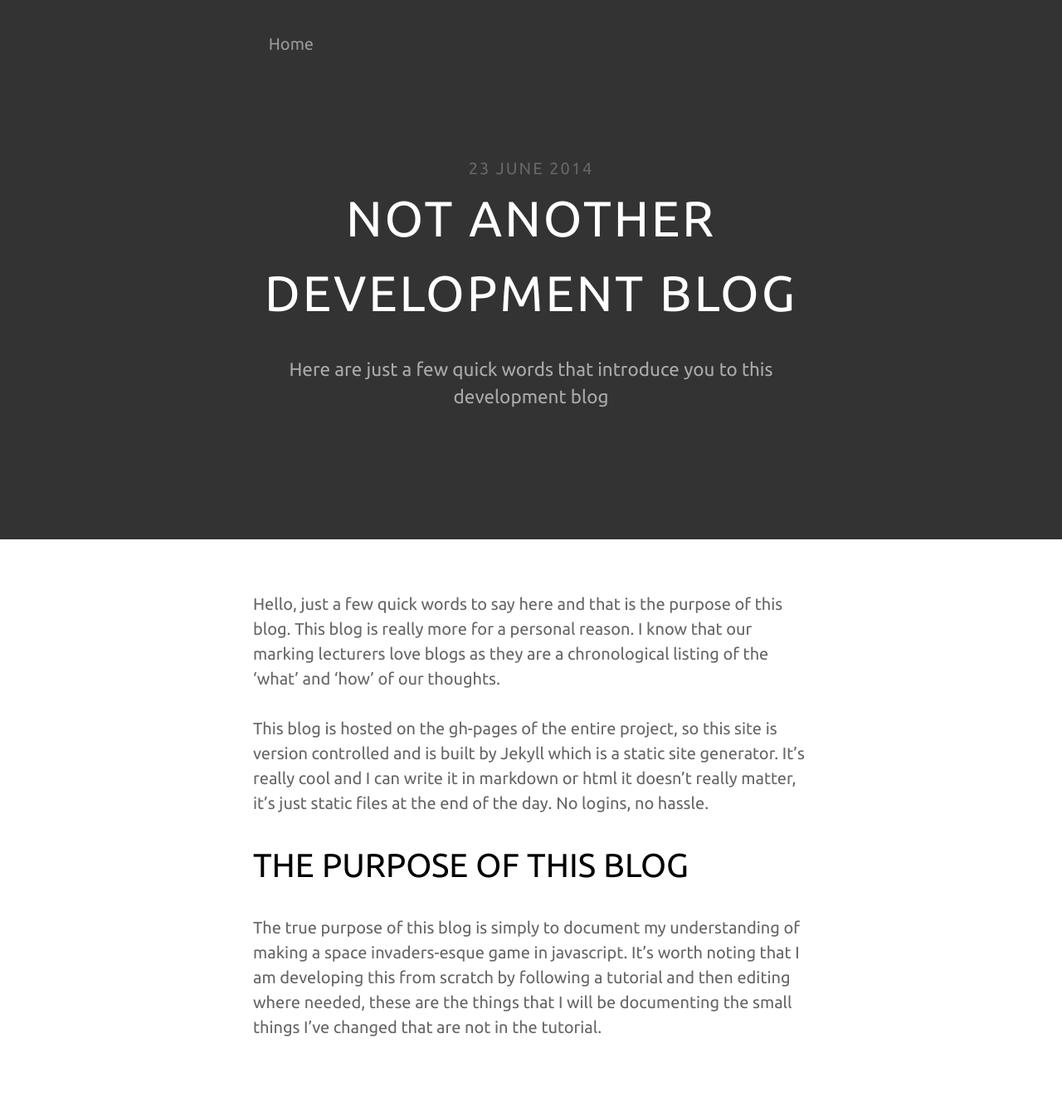
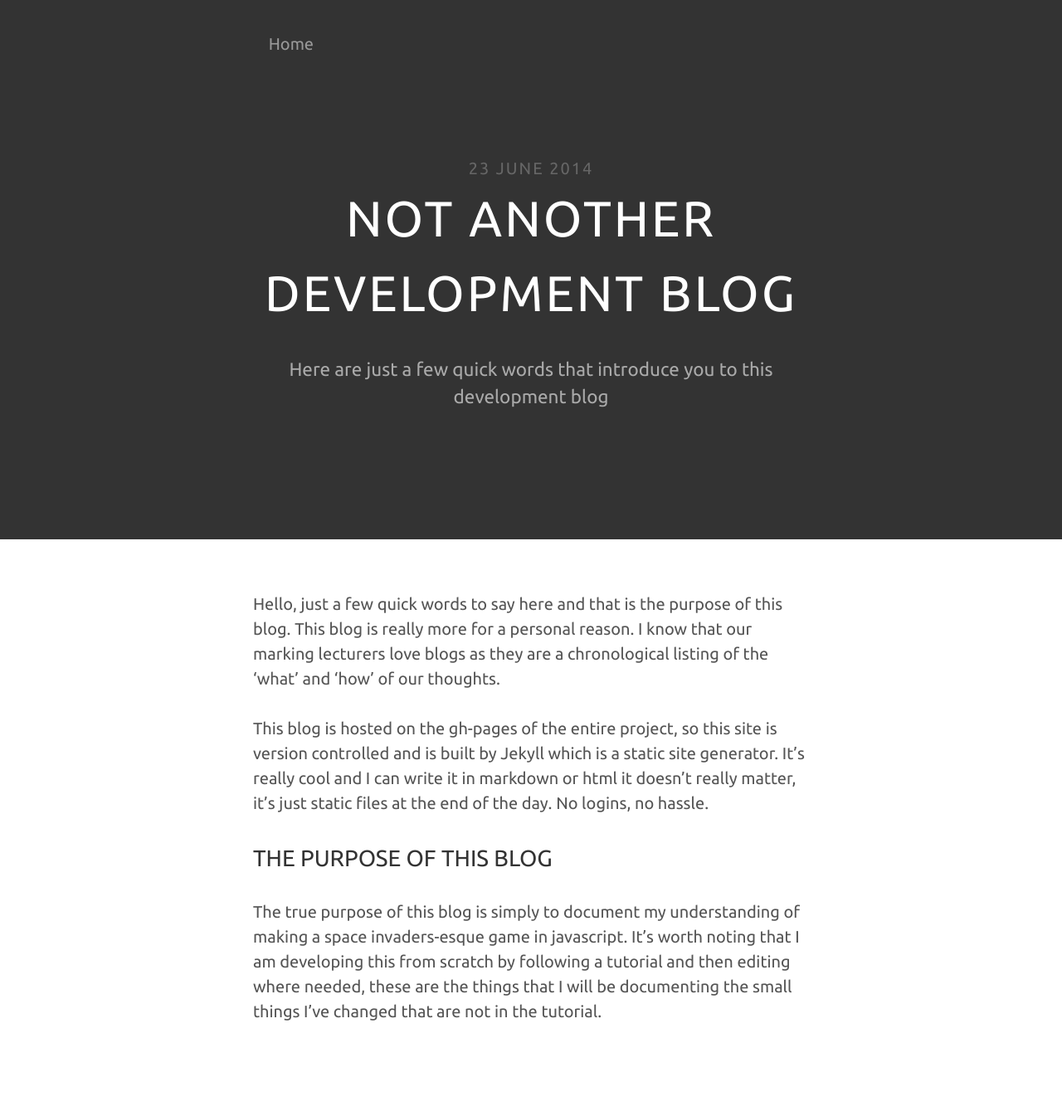
Before and after one commit to birdyboy18/galaxian, a Jekyll site: the page built from _posts/2014-06-23-not-another-development-blog.md, in a window 1280 px wide. Shown: the whole page at 83% size. Built offline with Jekyll 4.4.1, drawn with Linux system fonts in a browser that asks for light colours.

Commit message:
decreased the font size of h1s in posts

```diff
--- a/css/style.css
+++ b/css/style.css
@@ -173,7 +173,11 @@ nav ul li a {
 }
 .post p {
   line-height: 1.5em;
-  color: #666666;
+  color: #555555;
+}
+.post h1 {
+  font-size: 1.375rem;
+  color: #333333;
 }
 .post .img-holder {
   width: 100%;
```
Also changed, not shown: css/queries/_base.scss (+6 -1 lines).
